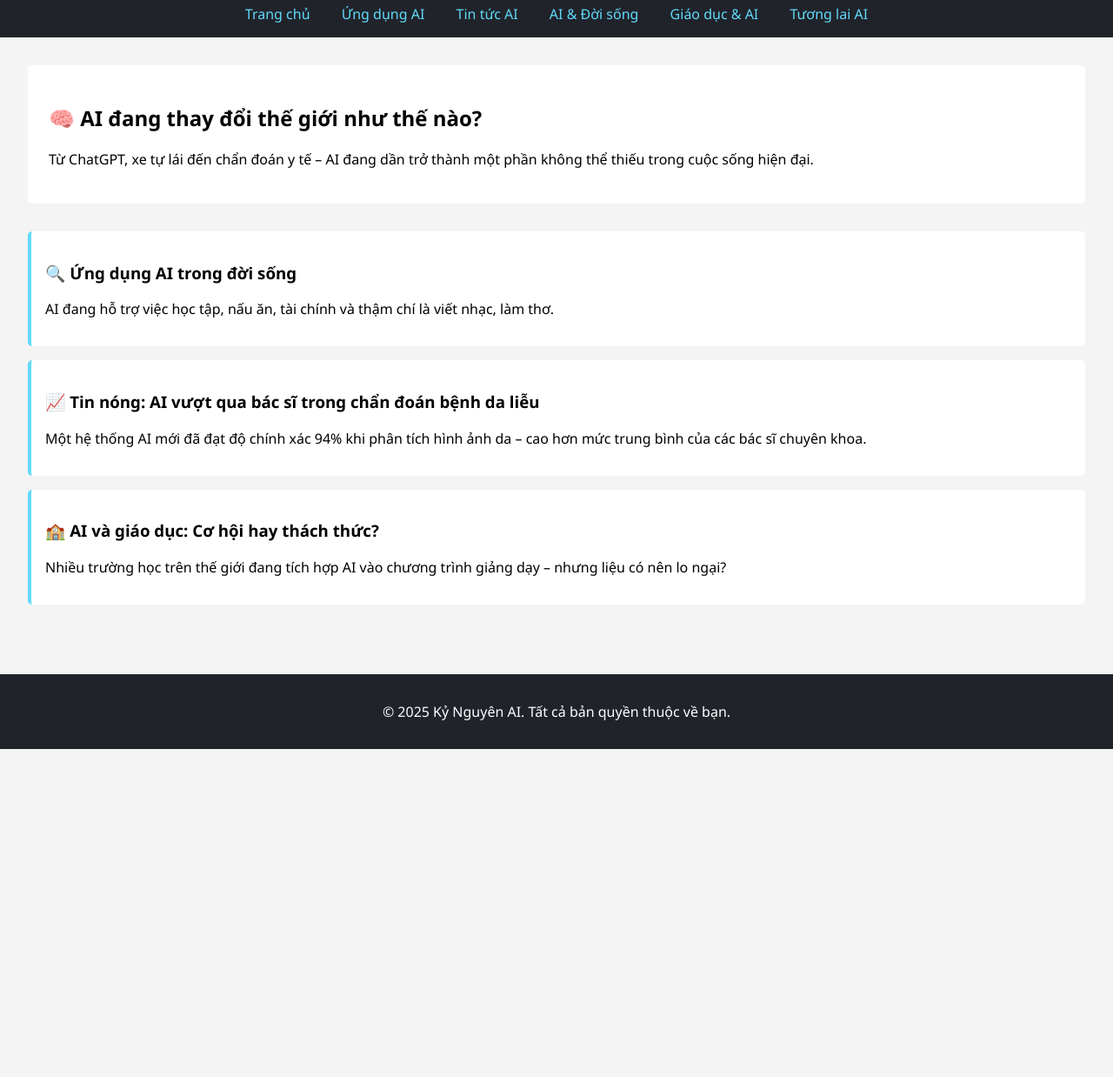
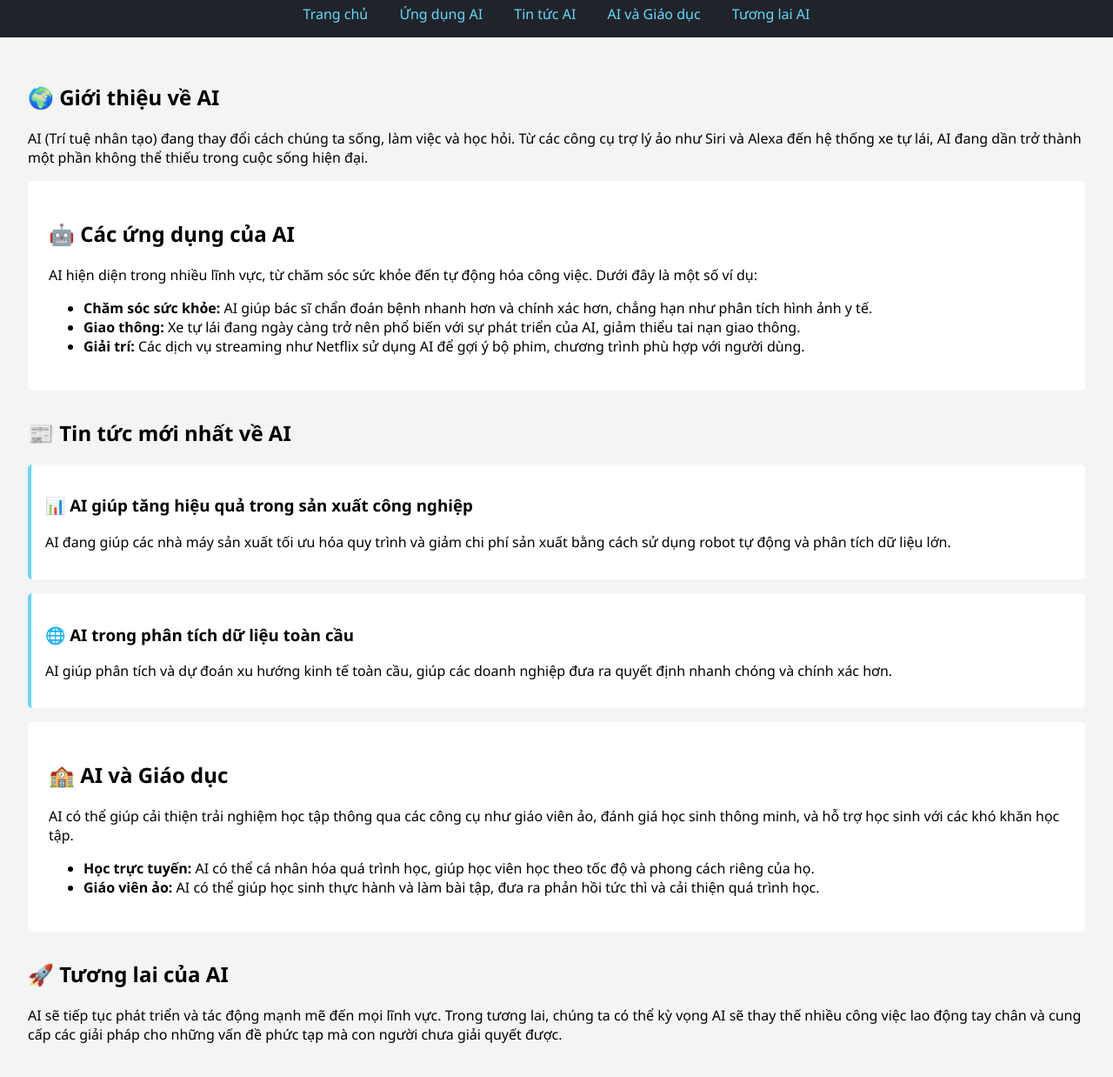
Before and after one commit to Manhhungg1609/manhhung-AI-, a plain HTML site: page index.html in a window 1280 px wide. Shown: the part 62-1300 px from the top of the page at 87% size. Before the commit the page ends 923 px from the top, so only its background shows below. Drawn offline with Linux system fonts and the light colour scheme.

Commit message:
Update index.html

```diff
--- a/index.html
+++ b/index.html
@@ -11,33 +11,62 @@
     <h1>KỶ NGUYÊN AI</h1>
     <nav>
       <a href="#">Trang chủ</a>
-      <a href="#">Ứng dụng AI</a>
-      <a href="#">Tin tức AI</a>
-      <a href="#">AI & Đời sống</a>
-      <a href="#">Giáo dục & AI</a>
-      <a href="#">Tương lai AI</a>
+      <a href="#applications">Ứng dụng AI</a>
+      <a href="#news">Tin tức AI</a>
+      <a href="#education">AI và Giáo dục</a>
+      <a href="#future">Tương lai AI</a>
     </nav>
   </header>
 
   <main>
-    <section class="feature">
-      <h2>🧠 AI đang thay đổi thế giới như thế nào?</h2>
-      <p>Từ ChatGPT, xe tự lái đến chẩn đoán y tế – AI đang dần trở thành một phần không thể thiếu trong cuộc sống hiện đại.</p>
+    <!-- Giới thiệu về AI -->
+    <section class="intro">
+      <h2>🌍 Giới thiệu về AI</h2>
+      <p>
+        AI (Trí tuệ nhân tạo) đang thay đổi cách chúng ta sống, làm việc và học hỏi. Từ các công cụ trợ lý ảo như Siri và Alexa đến hệ thống xe tự lái, AI đang dần trở thành một phần không thể thiếu trong cuộc sống hiện đại.
+      </p>
     </section>
 
-    <section class="topics">
+    <!-- Ứng dụng AI -->
+    <section id="applications" class="feature">
+      <h2>🤖 Các ứng dụng của AI</h2>
+      <p>AI hiện diện trong nhiều lĩnh vực, từ chăm sóc sức khỏe đến tự động hóa công việc. Dưới đây là một số ví dụ:</p>
+      <ul>
+        <li><strong>Chăm sóc sức khỏe:</strong> AI giúp bác sĩ chẩn đoán bệnh nhanh hơn và chính xác hơn, chẳng hạn như phân tích hình ảnh y tế.</li>
+        <li><strong>Giao thông:</strong> Xe tự lái đang ngày càng trở nên phổ biến với sự phát triển của AI, giảm thiểu tai nạn giao thông.</li>
+        <li><strong>Giải trí:</strong> Các dịch vụ streaming như Netflix sử dụng AI để gợi ý bộ phim, chương trình phù hợp với người dùng.</li>
+      </ul>
+    </section>
+
+    <!-- Tin tức về AI -->
+    <section id="news" class="topics">
+      <h2>📰 Tin tức mới nhất về AI</h2>
       <article>
-        <h3>🔍 Ứng dụng AI trong đời sống</h3>
-        <p>AI đang hỗ trợ việc học tập, nấu ăn, tài chính và thậm chí là viết nhạc, làm thơ.</p>
+        <h3>📊 AI giúp tăng hiệu quả trong sản xuất công nghiệp</h3>
+        <p>AI đang giúp các nhà máy sản xuất tối ưu hóa quy trình và giảm chi phí sản xuất bằng cách sử dụng robot tự động và phân tích dữ liệu lớn.</p>
       </article>
       <article>
-        <h3>📈 Tin nóng: AI vượt qua bác sĩ trong chẩn đoán bệnh da liễu</h3>
-        <p>Một hệ thống AI mới đã đạt độ chính xác 94% khi phân tích hình ảnh da – cao hơn mức trung bình của các bác sĩ chuyên khoa.</p>
+        <h3>🌐 AI trong phân tích dữ liệu toàn cầu</h3>
+        <p>AI giúp phân tích và dự đoán xu hướng kinh tế toàn cầu, giúp các doanh nghiệp đưa ra quyết định nhanh chóng và chính xác hơn.</p>
       </article>
-      <article>
-        <h3>🏫 AI và giáo dục: Cơ hội hay thách thức?</h3>
-        <p>Nhiều trường học trên thế giới đang tích hợp AI vào chương trình giảng dạy – nhưng liệu có nên lo ngại?</p>
-      </article>
+    </section>
+
+    <!-- AI và Giáo dục -->
+    <section id="education" class="feature">
+      <h2>🏫 AI và Giáo dục</h2>
+      <p>
+        AI có thể giúp cải thiện trải nghiệm học tập thông qua các công cụ như giáo viên ảo, đánh giá học sinh thông minh, và hỗ trợ học sinh với các khó khăn học tập.
+      </p>
+      <ul>
+        <li><strong>Học trực tuyến:</strong> AI có thể cá nhân hóa quá trình học, giúp học viên học theo tốc độ và phong cách riêng của họ.</li>
+        <li><strong>Giáo viên ảo:</strong> AI có thể giúp học sinh thực hành và làm bài tập, đưa ra phản hồi tức thì và cải thiện quá trình học.</li>
+      </ul>
+    </section>
+
+    <!-- Tương lai của AI -->
+    <section id="future" class="topics">
+      <h2>🚀 Tương lai của AI</h2>
+      <p>AI sẽ tiếp tục phát triển và tác động mạnh mẽ đến mọi lĩnh vực. Trong tương lai, chúng ta có thể kỳ vọng AI sẽ thay thế nhiều công việc lao động tay chân và cung cấp các giải pháp cho những vấn đề phức tạp mà con người chưa giải quyết được.</p>
     </section>
   </main>
 
```
